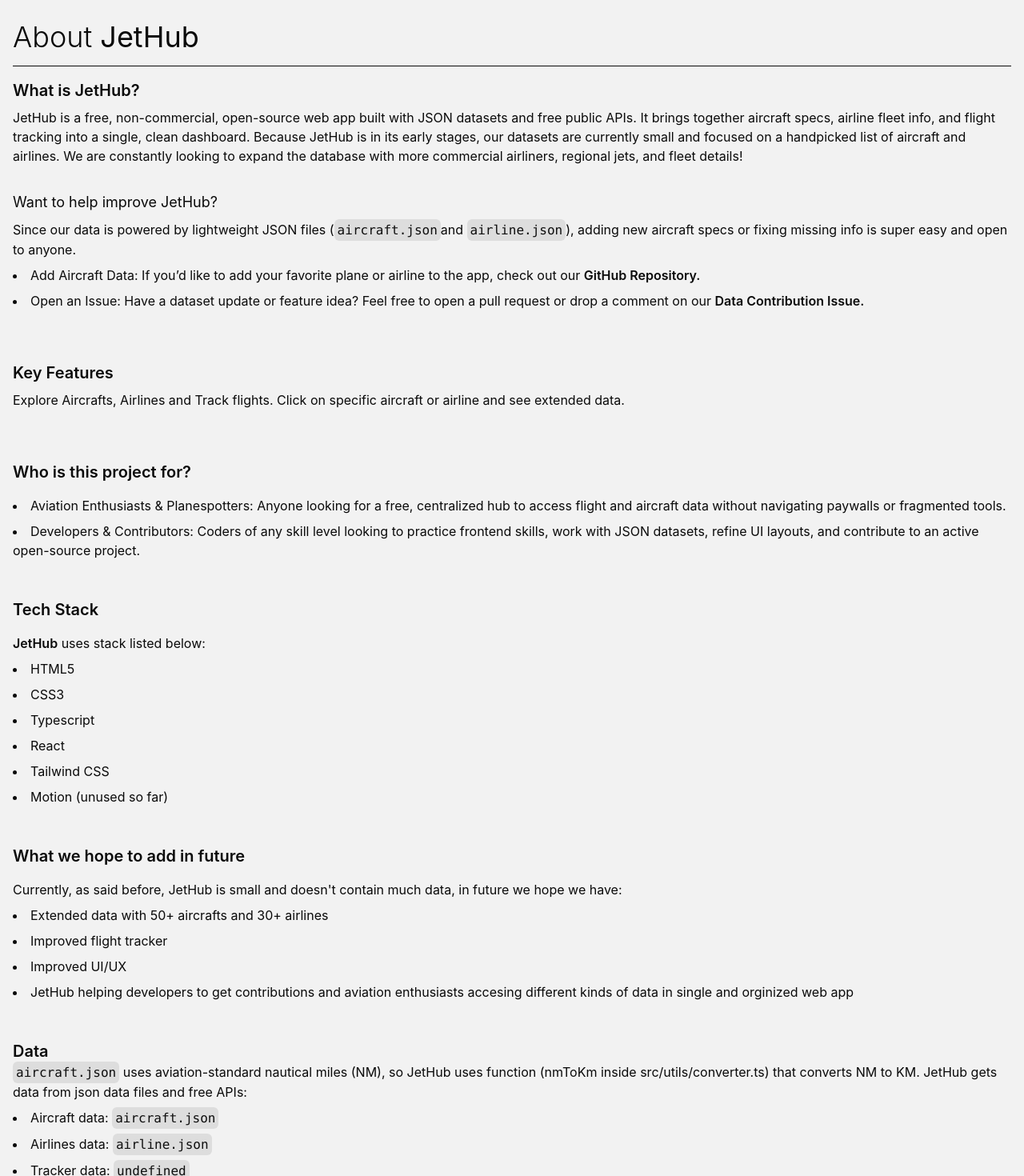
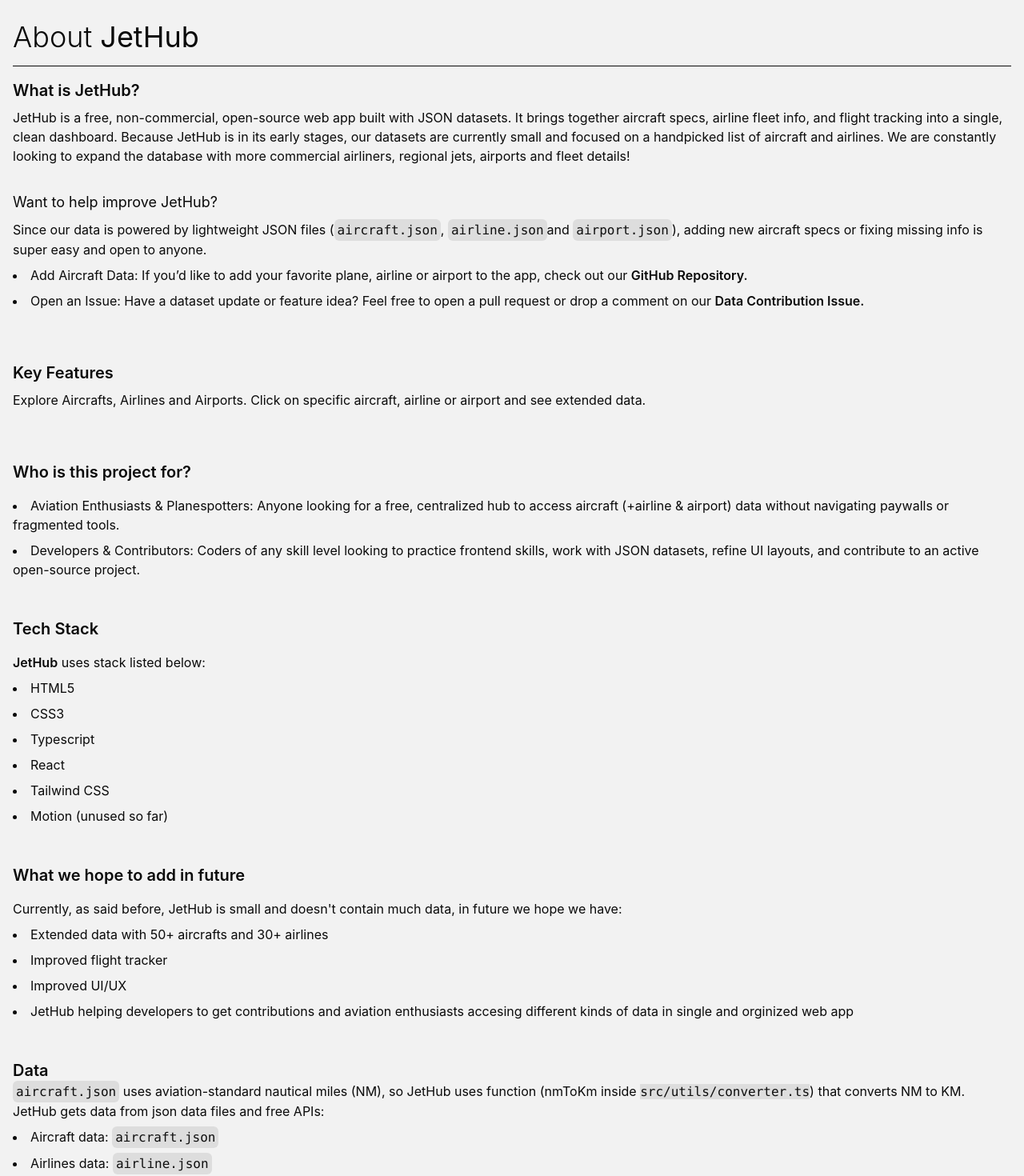
Before and after one commit to sandro-dev26/jethub, a React (Vite) app: page /about in a window 1280 px wide. Shown: the part 100-1570 px from the top of the page at 80% size. Built offline with nearby package versions, Linux system fonts and the light colour scheme.

Commit message:
Update about page info

```diff
--- a/src/pages/about.tsx
+++ b/src/pages/about.tsx
@@ -20,12 +20,12 @@
 
         <p>
           JetHub is a free, non-commercial, open-source web app built with JSON
-          datasets and free public APIs. It brings together aircraft specs,
-          airline fleet info, and flight tracking into a single, clean
-          dashboard. Because JetHub is in its early stages, our datasets are
-          currently small and focused on a handpicked list of aircraft and
-          airlines. We are constantly looking to expand the database with more
-          commercial airliners, regional jets, and fleet details!
+          datasets. It brings together aircraft specs, airline fleet info, and
+          flight tracking into a single, clean dashboard. Because JetHub is in
+          its early stages, our datasets are currently small and focused on a
+          handpicked list of aircraft and airlines. We are constantly looking to
+          expand the database with more commercial airliners, regional jets,
+          airports and fleet details!
         </p>
 
         <h3 className="mt-8 text-lg mb-2">Want to help improve JetHub?</h3>
@@ -34,17 +34,21 @@
           <code className="bg-neutral-200 p-1 rounded-md text-neutral-600">
             aircraft.json
           </code>
+          ,{" "}
+          <code className="bg-neutral-200 p-1 rounded-md text-neutral-600">
+            airline.json
+          </code>
           and{" "}
           <code className="bg-neutral-200 p-1 rounded-md text-neutral-600">
-            airline.json
+            airport.json
           </code>
           ), adding new aircraft specs or fixing missing info is super easy and
           open to anyone.
         </p>
         <ul className="flex flex-col gap-2 mt-2 list-disc list-inside">
           <li>
-            Add Aircraft Data: If you’d like to add your favorite plane or
-            airline to the app, check out our{" "}
+            Add Aircraft Data: If you’d like to add your favorite plane, airline
+            or airport to the app, check out our{" "}
             <a
               href="https://github.com/sandro-dev26/jethub"
               className="hover:underline underline-offset-2 font-semibold"
@@ -69,8 +73,8 @@
         <h2 className="text-xl font-semibold mb-2">Key Features</h2>
 
         <p>
-          Explore Aircrafts, Airlines and Track flights. Click on specific
-          aircraft or airline and see extended data.
+          Explore Aircrafts, Airlines and Airports. Click on specific aircraft,
+          airline or airport and see extended data.
         </p>
       </section>
 
@@ -80,7 +84,7 @@
         <ul className="flex flex-col gap-2 mt-2 list-disc list-inside">
           <li>
             Aviation Enthusiasts & Planespotters: Anyone looking for a free,
-            centralized hub to access flight and aircraft data without
+            centralized hub to access aircraft (+airline & airport) data without
             navigating paywalls or fragmented tools.
           </li>
           <li>
@@ -142,8 +146,8 @@
             aircraft.json
           </code>{" "}
           uses aviation-standard nautical miles (NM), so JetHub uses function
-          (nmToKm inside src/utils/converter.ts) that converts NM to KM. JetHub
-          gets data from json data files and free APIs:
+          (nmToKm inside <code>src/utils/converter.ts</code>) that converts NM
+          to KM. JetHub gets data from json data files and free APIs:
         </p>
         <ul className="flex flex-col gap-2 mt-2 list-disc list-inside">
           <li>
@@ -159,9 +163,9 @@
             </code>
           </li>
           <li>
-            Tracker data:{" "}
+            Airport data:{" "}
             <code className="bg-neutral-200 p-1 rounded-md text-neutral-600">
-              undefined
+              airport.json
             </code>
           </li>
         </ul>
```
